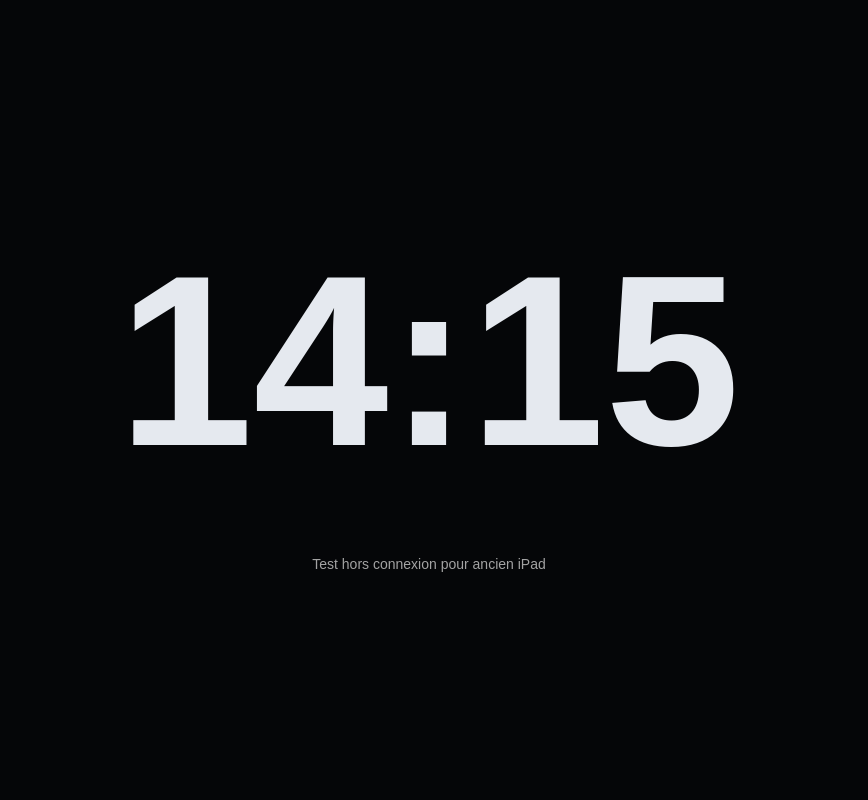
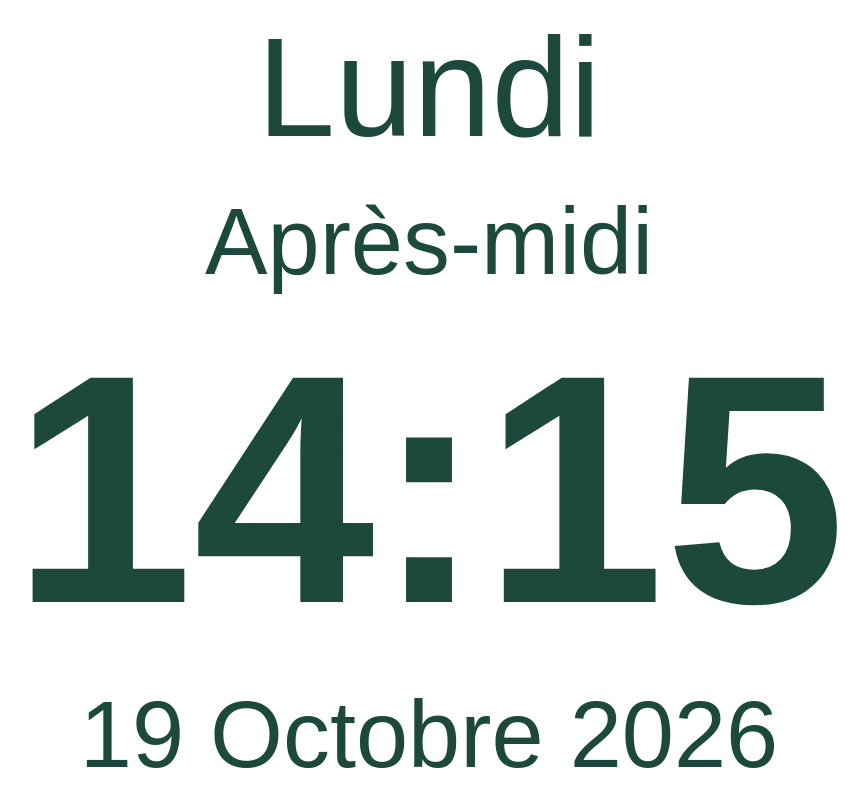
Before and after one commit to pretrepaul-source/horloge-test-hors-ligne, a plain HTML site: page index.html in a window 1280 px wide. Shown: the whole page, without its empty margins (211-1079 px from the left). Drawn offline with Linux system fonts and the light colour scheme.

Commit message:
Add files via upload

```diff
--- a/index.html
+++ b/index.html
@@ -1,42 +1,82 @@
-<!DOCTYPE html>
+<!doctype html>
 <html lang="fr" manifest="horloge.appcache">
 <head>
 <meta charset="utf-8">
-<meta name="viewport" content="width=device-width, initial-scale=1, maximum-scale=1, user-scalable=no">
-<title>Test horloge hors connexion</title>
+<meta name="viewport" content="width=device-width,initial-scale=1,maximum-scale=1,user-scalable=no">
+<meta name="apple-mobile-web-app-capable" content="yes">
+<meta name="apple-mobile-web-app-status-bar-style" content="black">
+<title>Mon horloge</title>
 <style>
-html,body{margin:0;width:100%;height:100%;background:#050608;color:#e5e9ef;font-family:Arial,Helvetica,sans-serif;text-align:center}
-#screen{position:absolute;top:0;left:0;right:0;bottom:0;display:-webkit-flex;display:flex;-webkit-flex-direction:column;flex-direction:column;-webkit-align-items:center;align-items:center;-webkit-justify-content:center;justify-content:center}
-#time{font-size:19vw;font-weight:bold;line-height:1.1}
-#status{margin-top:25px;font-size:18px;color:transparent;padding:0 12px}
-#hint{margin-top:14px;font-size:14px;color:#a3a3a3;padding:0 18px}
+*{box-sizing:border-box}
+html,body{width:100%;height:100%;margin:0;overflow:hidden}
+body{font-family:Arial,sans-serif;background:#ffffff}
+.clock{position:absolute;top:0;left:0;width:100%;height:100%;text-align:center;font-family:Arial,sans-serif;overflow:hidden;background:#ffffff;color:#1d493c}
+.z{position:absolute;left:0;width:100%;white-space:nowrap;font-weight:normal}
+.z3{font-weight:bold}
 </style>
 </head>
 <body>
-<div id="screen"><div id="time">--:--</div><div id="status">Initialisation...</div><div id="hint">Test hors connexion pour ancien iPad</div></div>
+<div class="clock" id="clock"><div class="z z1" id="z1"></div><div class="z z2" id="z2"></div><div class="z z3" id="z3"></div><div class="z z4" id="z4"></div></div>
 <script>
 (function(){
-  var time = document.getElementById('time');
-  var status = document.getElementById('status');
-  function tick(){var d=new Date();var h=d.getHours(),m=d.getMinutes();time.innerHTML=(h<10?'0':'')+h+':'+(m<10?'0':'')+m;}
-  tick();setInterval(tick,1000);
-  if(window.applicationCache){
-    var cache=window.applicationCache;
-    function state(){
-      var s=cache.status;
-      if(s===0){status.innerHTML='Cache non disponible';}
-      else if(s===1){status.innerHTML='Cache hors connexion pret';}
-      else if(s===2||s===3){status.innerHTML='Enregistrement en cours...';}
-      else if(s===4){status.innerHTML='Mise a jour prete';}
-      else if(s===5){status.innerHTML='Cache ancien utilise';}
-    }
-    cache.addEventListener('cached',function(){status.innerHTML='Cache hors connexion pret';},false);
-    cache.addEventListener('noupdate',state,false);
-    cache.addEventListener('updateready',state,false);
-    cache.addEventListener('downloading',state,false);
-    cache.addEventListener('error',function(){status.innerHTML='Erreur de mise en cache';},false);
-    state();
-  }else{status.innerHTML='Cache non pris en charge';}
+'use strict';
+var config={base:135,tab:35,nightBrightness:40};
+function fitClock(node,base,tab){
+ var H=node.clientHeight,W=node.clientWidth;if(!H||!W)return 0;
+ var k=H/768, z1=node.children[0],z2=node.children[1],z3=node.children[2],z4=node.children[3];
+ var a=base*k,b=a*2/3,g=tab*k;
+ /* Si les paramètres extrêmes dépassent l'écran, réduction commune pour éviter tout débordement. */
+ var minHour=12*k;var required=a+2*b+4*g+minHour;
+ if(required>H){var factor=H/required;a*=factor;b*=factor;g*=factor;}
+ var available=H-(a+2*b+4*g);
+ var size=Math.max(1,available);
+ /* Limite de largeur calculée avec la police réellement utilisée. */
+ var canvas=fitClock.canvas||(fitClock.canvas=document.createElement('canvas'));
+ var ctx=canvas.getContext('2d');
+ ctx.font='bold 100px Arial';var measured=ctx.measureText(z3.textContent).width;
+ if(measured>0)size=Math.min(size,(W*0.95)*100/measured);
+ /* Le texte le plus long des autres zones doit aussi tenir dans la largeur. */
+ var nodes=[z1,z2,z3,z4], sizes=[a,b,size,b];
+ for(var j=0;j<4;j++){
+   ctx.font=(j===2?'bold ':'')+'100px Arial';var width=ctx.measureText(nodes[j].textContent).width;
+   if(width>0)sizes[j]=Math.min(sizes[j],W*0.95*100/width);
+ }
+ a=sizes[0];b=Math.min(sizes[1],sizes[3]);size=sizes[2];
+ /* Les écarts TAB restent exacts. Le surplus éventuel (limite de largeur) est partagé en haut et en bas. */
+ var used=a+2*b+size+3*g;
+ var outer=(H-used)/2;
+ if(outer<g/2)outer=g/2;
+ var top=outer,heights=[a,b,size,b];
+ for(var i=0;i<4;i++){
+   nodes[i].style.fontSize=heights[i]+'px';
+   nodes[i].style.height=heights[i]+'px';
+   nodes[i].style.lineHeight=heights[i]+'px';
+   nodes[i].style.top=top+'px';
+   top+=heights[i]+g;
+ }
+ return Math.round(size/k);
+}
+function el(id){return document.getElementById(id);}
+var days=['Dimanche','Lundi','Mardi','Mercredi','Jeudi','Vendredi','Samedi'];
+var months=['Janvier','Février','Mars','Avril','Mai','Juin','Juillet','Août','Septembre','Octobre','Novembre','Décembre'];
+function update(){
+ var d=new Date(),h=d.getHours(),m=d.getMinutes();
+ var night=h>=21||h<7;
+ var period=h<7?'Nuit':h<12?'Matin':h<13?'Midi':h<18?'Après-midi':h<21?'Soirée':'Nuit';
+ el('z1').textContent=days[d.getDay()];
+ el('z2').textContent=period;
+ el('z3').textContent=h+':'+(m<10?'0':'')+m;
+ el('z4').textContent=d.getDate()+' '+months[d.getMonth()]+' '+d.getFullYear();
+ var clock=el('clock');
+ clock.style.backgroundColor=night?'#183153':'#ffffff';
+ clock.style.color=night?'#b8c5d6':'#1d493c';
+ var brightness='brightness('+(night?config.nightBrightness:100)/100+')';
+ clock.style.webkitFilter=brightness;
+ clock.style.filter=brightness;
+ fitClock(clock,config.base,config.tab);
+}
+window.addEventListener('resize',update);
+update();setInterval(update,1000);
 })();
 </script>
 </body>
```
Also changed, not shown: 1 other file.
